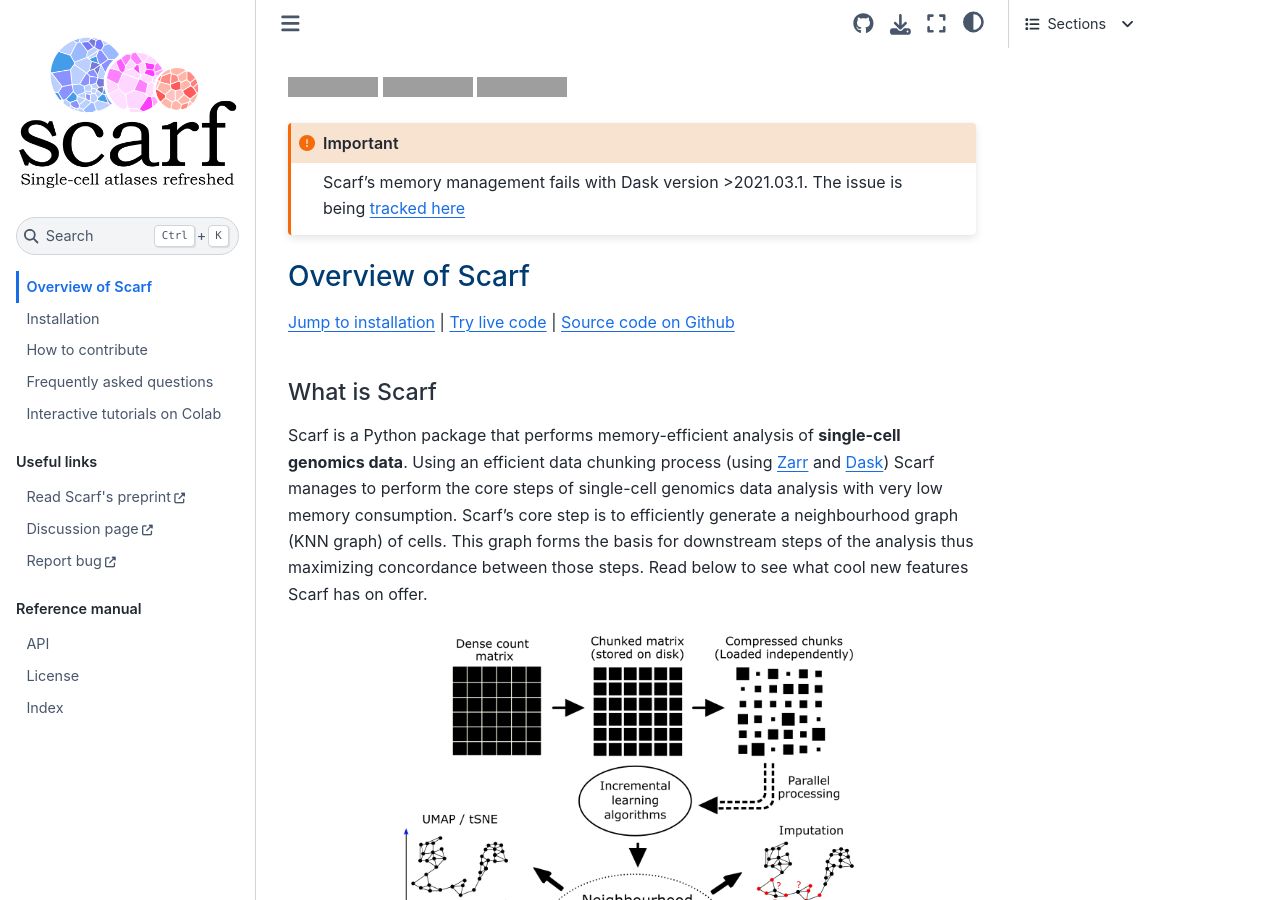
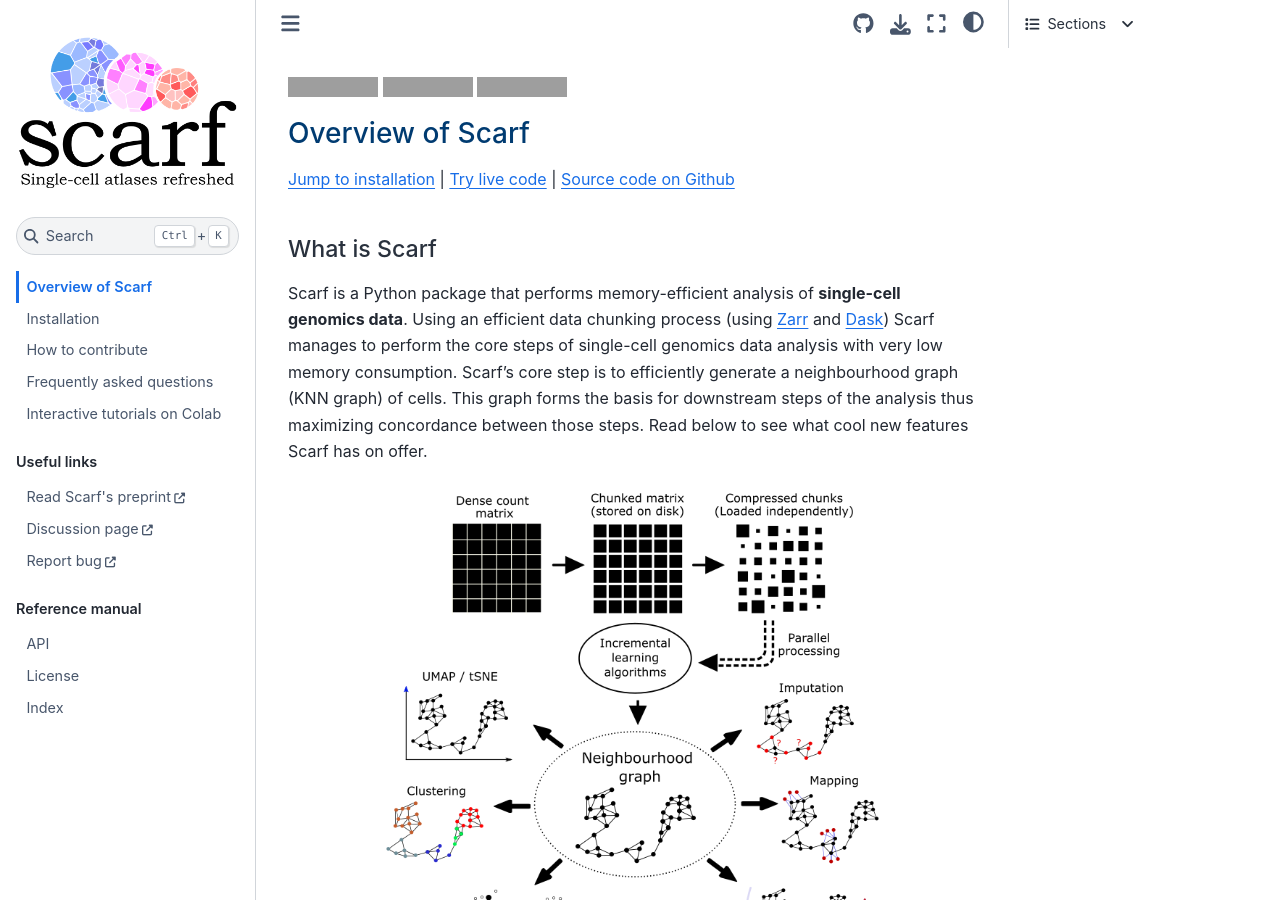
Before and after one commit to parashardhapola/scarf, a Sphinx documentation site: the page built from docs/source/index.md, in a window 1280 px wide and 900 px high. Built offline with Sphinx 7.4.7 and the Sphinx Book theme 1.1.4, drawn with Linux system fonts in a browser that asks for light colours; pages that are not in the unit, such as notebooks, are missing from menus; grey boxes are pictures that could not be loaded.

Commit message:
updated dask required version. removed dask warning from docs

```diff
--- a/docs/source/index.md
+++ b/docs/source/index.md
@@ -1,9 +1,4 @@
 [![PyPI][pypi]][pypiLink] [![Docs][docs]][docsLink] [![Github Stars][stars]][github]
-
-:::{important}
-Scarf's memory management fails with Dask version >2021.03.1.
-The issue is being [tracked here](https://github.com/parashardhapola/scarf/issues/49)
-:::
 
 # Overview of Scarf
 
--- a/requirements.txt
+++ b/requirements.txt
@@ -6,7 +6,7 @@ sparse
 networkx
 hnswlib
 numba
-dask<=2021.03.1
+dask>=2021.8.1
 pandas
 zarr
 h5py
```
